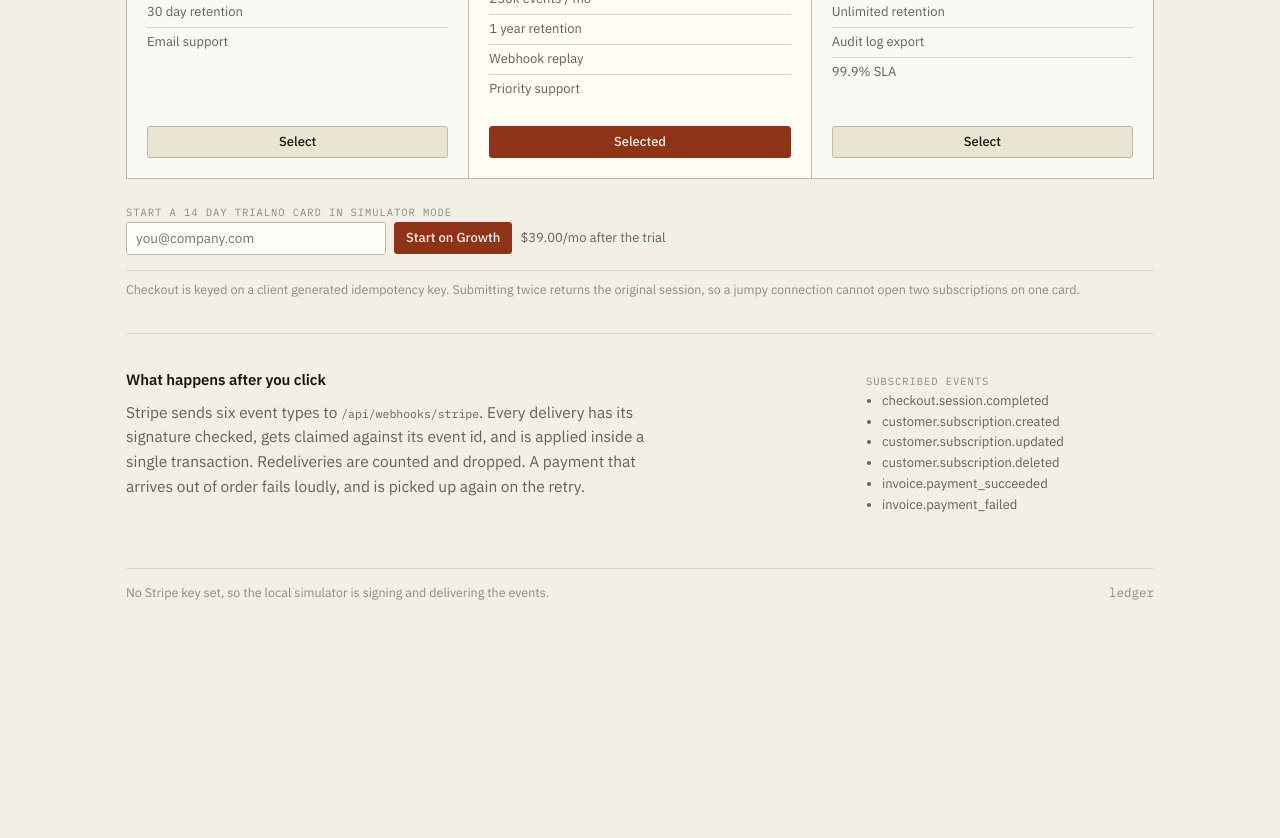
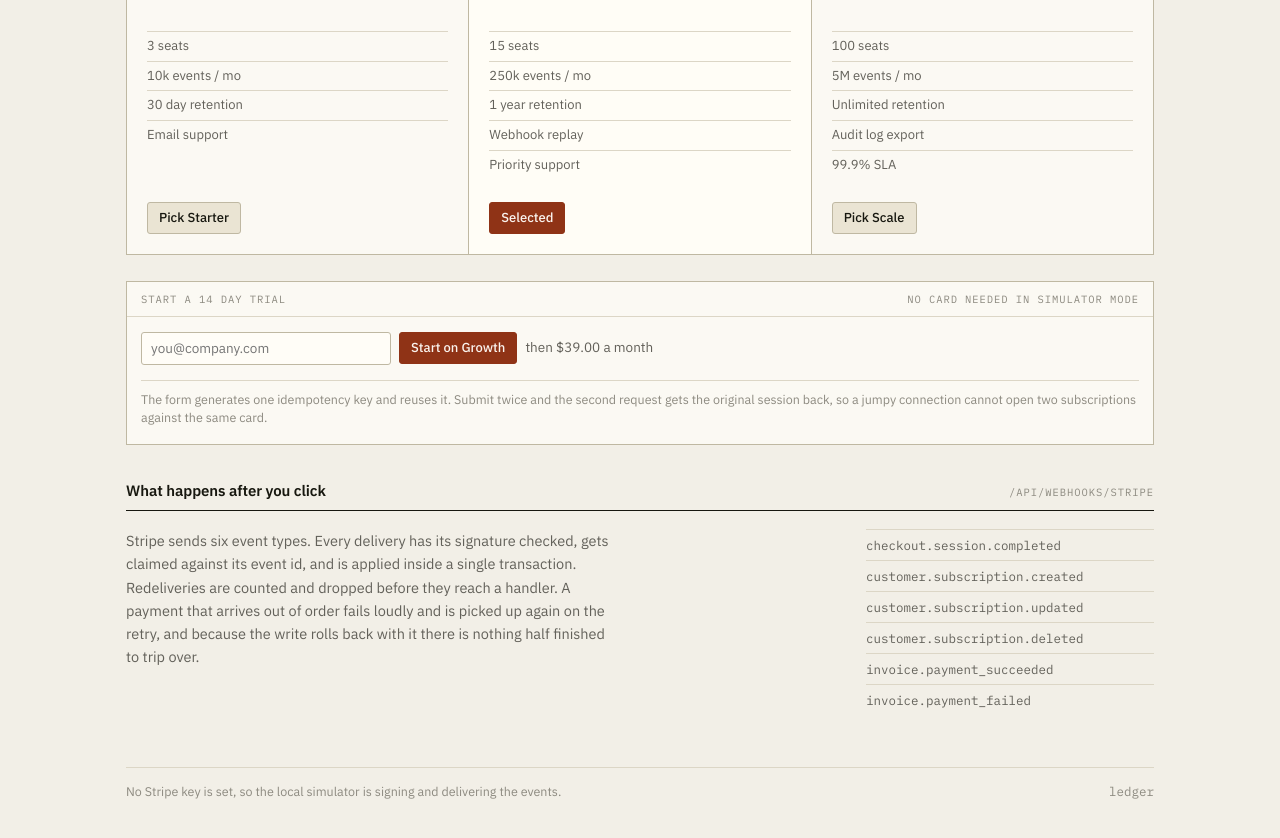
Before and after one commit to 280jayden/ledger, a Next.js app: page / in a window 1280 px wide. Shown: the part 500-1338 px from the top of the page. Before the commit the page ends 1192 px from the top, so only its background shows below. Built offline with nearby package versions, Linux system fonts and the light colour scheme; no server answers.

Commit message:
rework pricing + checkout copy, kill the em dashes

```diff
--- a/src/app/page.tsx
+++ b/src/app/page.tsx
@@ -1,46 +1,41 @@
 import PlanPicker from "@/components/PlanPicker";
-import { usingStripe } from "@/lib/stripe";
+import { usingStripe, HANDLED } from "@/lib/stripe";
 
 export default function Home() {
   return (
     <main>
-      <h1>Billing that survives a bad afternoon</h1>
+      <h1>
+        Billing that survives
+        <br />a bad afternoon
+      </h1>
       <p className="lede">
         Ledger runs subscriptions on Stripe. The interesting part is not the checkout button, it is
         everything after it: duplicate webhooks, payments that land before the subscription they
-        belong to, cards that decline on renewal, and plan changes halfway through a billing period.
+        belong to, cards that decline on renewal, and plan changes made halfway through a period.
       </p>
 
       <hr className="rule" />
 
       <PlanPicker />
 
-      <hr className="rule" />
-
-      <div className="cols">
-        <div>
+      <div className="section">
+        <div className="head">
           <h2>What happens after you click</h2>
-          <p className="lede" style={{ marginTop: 8 }}>
-            Stripe sends six event types to <span className="id">/api/webhooks/stripe</span>. Every
-            delivery has its signature checked, gets claimed against its event id, and is applied
-            inside a single transaction. Redeliveries are counted and dropped. A payment that
-            arrives out of order fails loudly, and is picked up again on the retry.
+          <span className="label">/api/webhooks/stripe</span>
+        </div>
+        <div className="cols" style={{ marginTop: 18, gap: 46 }}>
+          <p className="muted" style={{ margin: 0, maxWidth: "56ch" }}>
+            Stripe sends six event types. Every delivery has its signature checked, gets claimed
+            against its event id, and is applied inside a single transaction. Redeliveries are
+            counted and dropped before they reach a handler. A payment that arrives out of order
+            fails loudly and is picked up again on the retry, and because the write rolls back with
+            it there is nothing half finished to trip over.
           </p>
-        </div>
-        <div className="panel">
-          <header>
-            <span className="label">Subscribed events</span>
-          </header>
-          <div className="body">
-            <ul style={{ margin: 0, paddingLeft: 16, fontSize: 13 }} className="muted">
-              <li>checkout.session.completed</li>
-              <li>customer.subscription.created</li>
-              <li>customer.subscription.updated</li>
-              <li>customer.subscription.deleted</li>
-              <li>invoice.payment_succeeded</li>
-              <li>invoice.payment_failed</li>
-            </ul>
-          </div>
+          <ul className="eventlist">
+            {HANDLED.map((t) => (
+              <li key={t}>{t}</li>
+            ))}
+          </ul>
         </div>
       </div>
 
@@ -48,7 +43,7 @@ export default function Home() {
         <span>
           {usingStripe
             ? "Running against Stripe test mode."
-            : "No Stripe key set, so the local simulator is signing and delivering the events."}
+            : "No Stripe key is set, so the local simulator is signing and delivering the events."}
         </span>
         <span className="mono">ledger</span>
       </footer>
--- a/src/components/PlanPicker.tsx
+++ b/src/components/PlanPicker.tsx
@@ -43,30 +43,32 @@ export default function PlanPicker() {
               <h2>{p.name}</h2>
               <div className="price">
                 {fmt(p.price)}
-                <small> / mo</small>
+                <small> /mo</small>
               </div>
-              <div className="label">{p.blurb}</div>
+              <p className="blurb">{p.blurb}</p>
               <ul>
                 {p.features.map((f) => (
                   <li key={f}>{f}</li>
                 ))}
               </ul>
+              <div>
                 <button
                   onClick={() => setPlan(id)}
                   className={plan === id ? "primary" : ""}
                   disabled={plan === id}
                 >
-                {plan === id ? "Selected" : "Select"}
+                  {plan === id ? "Selected" : `Pick ${p.name}`}
                 </button>
+              </div>
             </div>
           );
         })}
       </div>
 
-      <div className="panel" style={{ marginTop: 20 }}>
+      <div className="box" style={{ marginTop: 26 }}>
         <header>
           <span className="label">Start a {TRIAL_DAYS} day trial</span>
-          <span className="label">no card in simulator mode</span>
+          <span className="label">no card needed in simulator mode</span>
         </header>
         <div className="body">
           <div className="row">
@@ -76,19 +78,20 @@ export default function PlanPicker() {
               placeholder="you@company.com"
               onChange={(e) => setEmail(e.target.value)}
               onKeyDown={(e) => e.key === "Enter" && !busy && start()}
-              style={{ minWidth: 260 }}
+              style={{ minWidth: 250 }}
             />
             <button className="primary" onClick={start} disabled={busy || !email}>
               {busy ? "Working" : `Start on ${PLANS[plan].name}`}
             </button>
-            <span className="muted" style={{ fontSize: 13 }}>
-              {fmt(PLANS[plan].price)}/mo after the trial
+            <span className="muted" style={{ fontSize: 13.5 }}>
+              then {fmt(PLANS[plan].price)} a month
             </span>
           </div>
           {err && <div className="err">{err}</div>}
           <p className="note">
-            Checkout is keyed on a client generated idempotency key. Submitting twice returns the
-            original session, so a jumpy connection cannot open two subscriptions on one card.
+            The form generates one idempotency key and reuses it. Submit twice and the second
+            request gets the original session back, so a jumpy connection cannot open two
+            subscriptions against the same card.
           </p>
         </div>
       </div>
```
Also changed, not shown: src/app/checkout/done/page.tsx (+10 -12 lines). Lines whose indentation alone changed are shown as unchanged.
